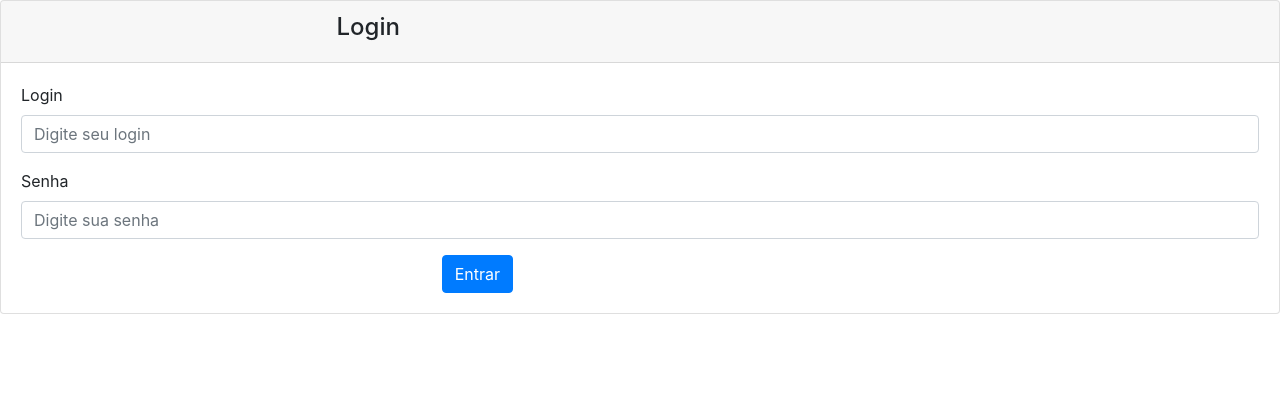
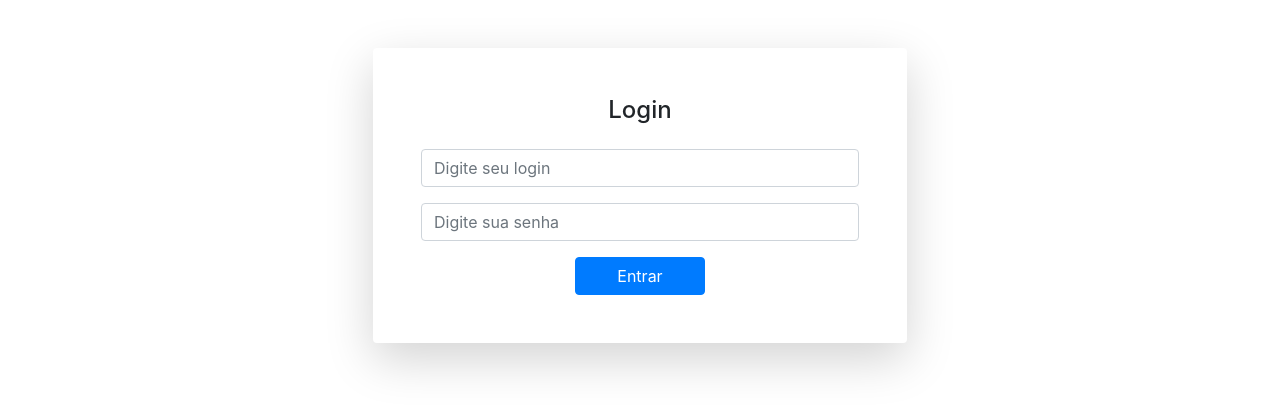
Before and after one commit to helisoncavalheiro/app-analiseprocessos, a React (Create React App) app: page / in a window 1280 px wide. Shown: the top 410 px of the page. Built offline with nearby package versions, Linux system fonts and the light colour scheme.

Commit message:
Refatora o componente de Login.
Foram feitas melhorias no design.

    Problemas:

        * Não foi possível adicionar o CSS do template SB Admin 2.

[Ticket: HIS006]

```diff
--- a/src/components/screens/Login.js
+++ b/src/components/screens/Login.js
@@ -1,7 +1,8 @@
 import React from 'react';
-import { Card, Form, Button, Alert } from 'react-bootstrap';
+import { Card, Form, Button, Alert, Container, Row } from 'react-bootstrap';
 import { login } from '../../services/LoginService.js';
 import Loader from '../Loader.js';
+//import "../../css/sb-admin-2/sb-admin-2.min.css";
 
 export default class Login extends React.Component {
 
@@ -37,35 +38,40 @@ export default class Login extends React.Component {
 
     render() {
         return (
-            <div>
-                <Card>
-                    <Card.Header>
-                        <div className="row">
-                            <div className="col-sm-6 offset-sm-3">
-                                <h4>Login</h4>
+            <div className="bg-gradient-primary" style={{position: 'absolute', width: '100%', height: '100%'}}>
+                <Container>
+                    <Row className="justify-content-center">
+                        <div class="col-sm-12 col-md-6">
+
+                            <Card className="o-hidden border-0 shadow-lg my-5">
+                                <Card.Body className="p-0">
+                                    <Row>
+                                        <div class="col-lg-12">
+                                            <div className="p-5">
+                                                <div class="text-center">
+                                                    <h1 class="h4 text-gray-900 mb-4">Login</h1>
                                                 </div>
-                        </div>
-                    </Card.Header>
-                    <Card.Body>
-                        <Form onSubmit={this.handleLogin}>
+                                                <Form className="user" onSubmit={this.handleLogin}>
                                                     <Form.Group controlId="login">
-                                <Form.Label>Login</Form.Label>
-                                <Form.Control type="text" placeholder="Digite seu login" onChange={evt => this.setState({ user: evt.target.value })} />
+                                                        <Form.Control className="form-control-user" type="text" placeholder="Digite seu login" onChange={evt => this.setState({ user: evt.target.value })} />
                                                     </Form.Group>
 
                                                     <Form.Group controlId="senha">
-                                <Form.Label>Senha</Form.Label>
-                                <Form.Control type="password" placeholder="Digite sua senha" onChange={evt => this.setState({ password: evt.target.value })} />
+                                                        <Form.Control className="form-control-user" type="password" placeholder="Digite sua senha" onChange={evt => this.setState({ password: evt.target.value })} />
                                                     </Form.Group>
                                                     <div className="row">
                                                         <div className="col-sm-12 col-md-4 offset-md-4">
-                                    <Button variant="primary" type="submit" className="justify-content-center">
+                                                            <Button variant="primary" type="submit" className="btn btn-primary btn-user btn-block">
                                                                 Entrar
                                                     </Button>
                                                         </div>
                                                     </div>
                                                 </Form>
+                                            </div>
+                                        </div>
+                                    </Row>
                                 </Card.Body>
+
                                 {(this.state.error != "") ? (
                                     <Card.Footer>
                                         <Alert variant="danger">{this.state.error}</Alert>
@@ -76,6 +82,9 @@ export default class Login extends React.Component {
                             </Card>
                             {this.state.loading ? (<Loader />) : ""}
                         </div>
+                    </Row>
+                </Container>
+            </div>
         )
     }
 }
```
Lines whose indentation alone changed are shown as unchanged.
